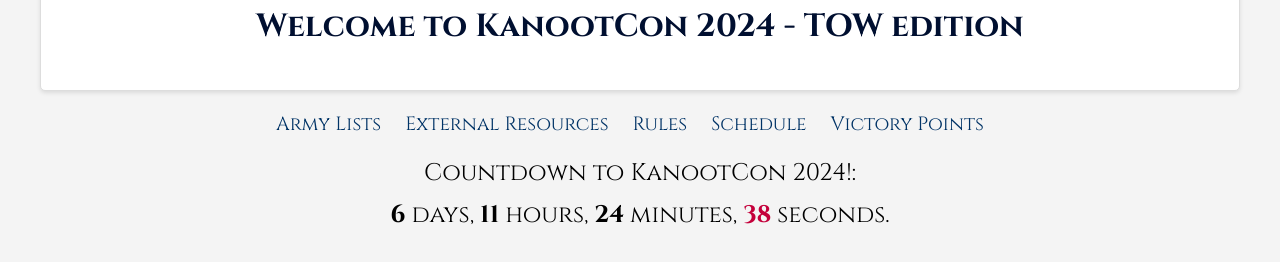
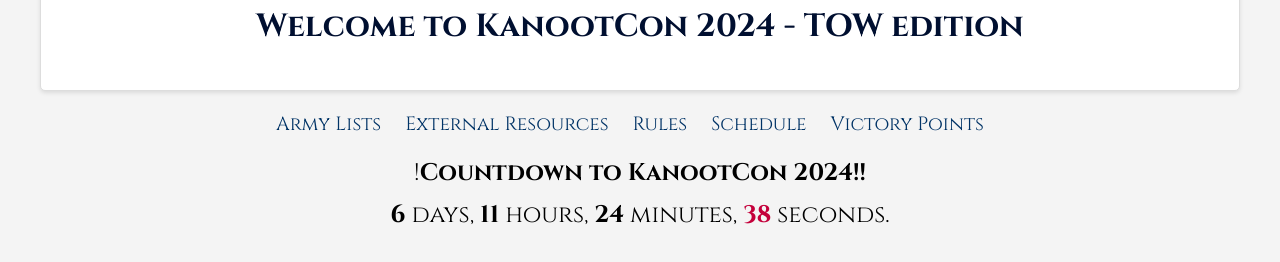
Before and after one commit to kanootcon/kanootcon, a plain HTML site: page index.html in a window 1280 px wide. Shown: the part 284-546 px from the top of the page. Drawn offline with Linux system fonts and the light colour scheme.

Commit message:
Update index.html

```diff
--- a/index.html
+++ b/index.html
@@ -25,7 +25,7 @@
 </nav>
 	<div id="countdown"></div>
 		<div id="countdown">
-		<div id="countdown-text">Countdown to KanootCon 2024!:</div>
+		<div id="countdown-text">!<strong>Countdown to KanootCon 2024!!</strong></div>
 		<div id="countdown-timer">
 			<span id="days"></span> days,
 			<span id="hours"></span> hours,
```
